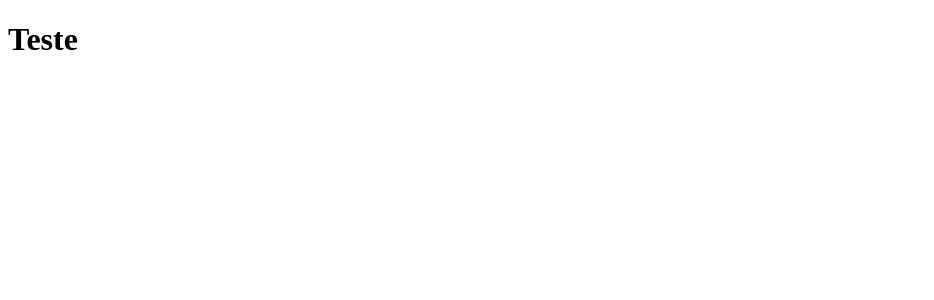
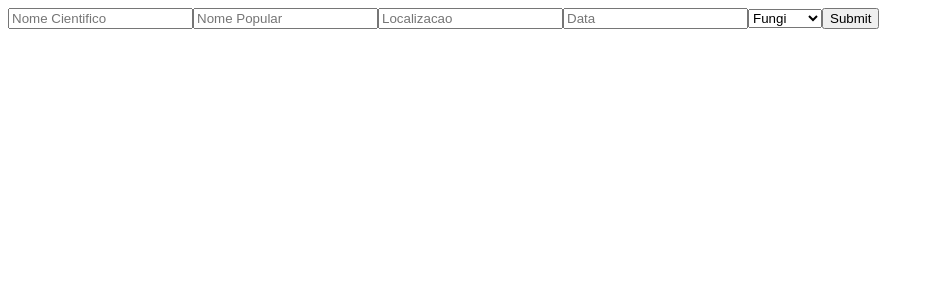
Before and after one commit to DanielaRodrigueS2/API---Animais-Extintos, a React (Vite) app in the folder dinosaurs-api/: page / in a window 1280 px wide. Shown: the top 300 px of the page, without its empty margins (0-934 px from the left). Built offline with nearby package versions, Linux system fonts and the light colour scheme.

Commit message:
Filtros definidos e mudança da API

```diff
--- a/dinosaurs-api/package.json
+++ b/dinosaurs-api/package.json
@@ -11,7 +11,8 @@
   },
   "dependencies": {
     "react": "^19.0.0",
-    "react-dom": "^19.0.0"
+    "react-dom": "^19.0.0",
+    "react-hook-form": "^7.56.1"
   },
   "devDependencies": {
     "@eslint/js": "^9.22.0",
--- a/dinosaurs-api/src/App.jsx
+++ b/dinosaurs-api/src/App.jsx
@@ -1,13 +1,15 @@
-import { useState } from 'react'
-import { useReducer } from 'react'
+
+import { useReducer , useEffect} from 'react'
+import {useForm} from 'react-hook-form'
 
 const estadoInicial = {
 
   filtros:{
-    nome_cientifico: '',
-    nome_popular: '',
-    localizacao: '',
-    data: '',
+    Nome_cientifico: '',
+    Nome_popular: '',
+    Localizacao: '',
+    Data:'',
+    Reino:'',
 
   },
   resultados: [],
@@ -56,10 +58,40 @@ const reducer =  (state, action) =>{
 function App() {
 
   const [state, dispatch] = useReducer(reducer, estadoInicial)
+  const {register,handleSubmit,watch,formState: {errors},} = useForm()
+
+  const onSubmit = (data) => {
+    dispatch({type: 'SET_FILTROS', payload: data})
+  }
+
+  useEffect(() =>{
+
+  },[state.filtros])
+
 
   return (
-    <div>
-      <h1>Teste</h1>
+    <div className='geral'>
+      <div className='header'>
+        <form onSubmit={handleSubmit(onSubmit)}>
+          <input {...register('Nome_Cientifico')} placeholder='Nome Cientifico'/>
+          <input {...register('Nome_Popular', {required: true, maxLength: 25})} placeholder='Nome Popular'/>
+          {errors.nome_popular && <span>Valor inválido</span>}
+          <input {...register('Localizacao')} placeholder='Localizacao'/>
+          <input type='number'{...register('Data', {min: 1000, max: 2025})} placeholder='Data'/>
+          <select {...register('Reino', {required: true})}>
+            <option value='Fungi'>Fungi</option>
+            <option value='Animalia'>Plantae</option>
+            <option value='Plantae'>Animalia</option>
+          </select>
+          <input type='submit'/>
+
+        </form>
+      </div>
+
+      <div className='main'>
+
+
+      </div>
     </div>
   )
 
```
Also changed, not shown: 1 other file (tests, documents, lock files or other folders).
